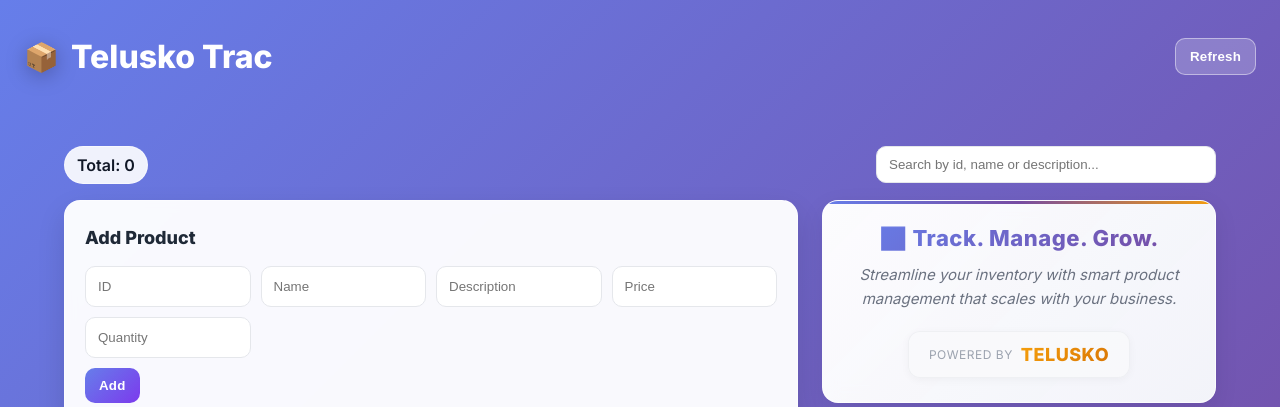
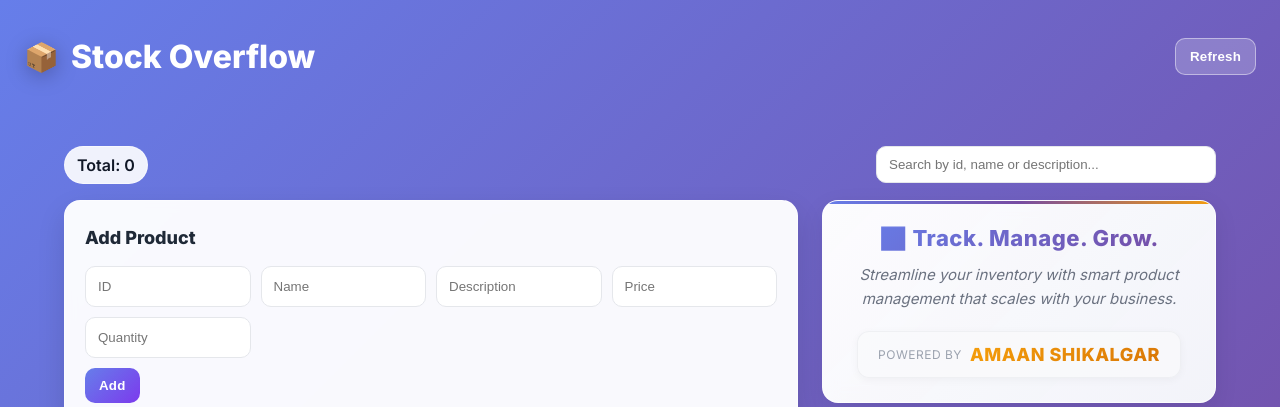
Before and after one commit to AmaanShikalgar/StockFlowAPI, a React (Create React App) app in the folder frontend/: page / in a window 1280 px wide. Shown: the top 407 px of the page. Built offline with nearby package versions, Linux system fonts and the light colour scheme; no server answers.

Commit message:
Updated fronted

```diff
--- a/frontend/src/App.js
+++ b/frontend/src/App.js
@@ -199,7 +199,7 @@
       <header className="topbar">
         <div className="brand">
           <span className="brand-badge">📦</span>
-          <h1>Telusko Trac</h1>
+          <h1>Stock Overflow</h1>
         </div>
         <div className="top-actions">
           <button className="btn btn-light" onClick={fetchProducts} disabled={loading}>
--- a/frontend/src/TaglineSection.js
+++ b/frontend/src/TaglineSection.js
@@ -9,7 +9,7 @@
         <p>Streamline your inventory with smart product management that scales with your business.</p>
         <div className="company-badge">
           <span className="powered-by">Powered by</span>
-          <span className="company-name">Telusko</span>
+          <span className="company-name">Amaan Shikalgar</span>
         </div>
       </div>
     </div>
```
